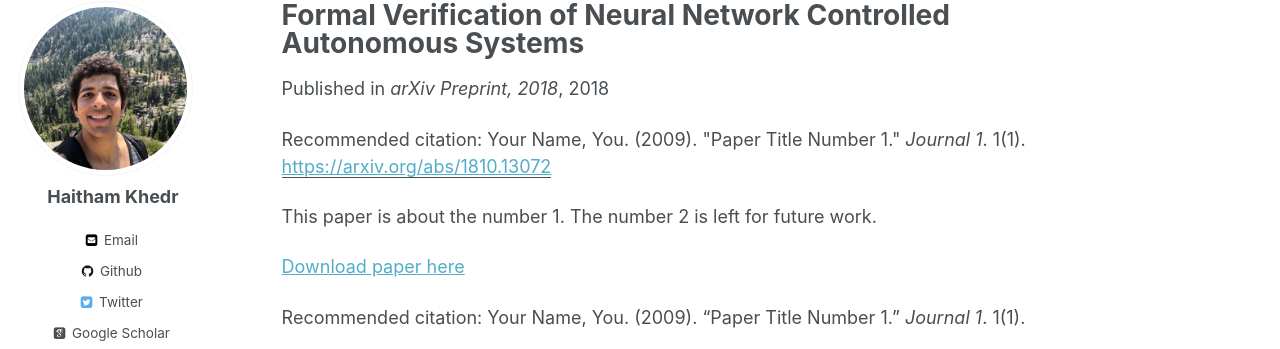
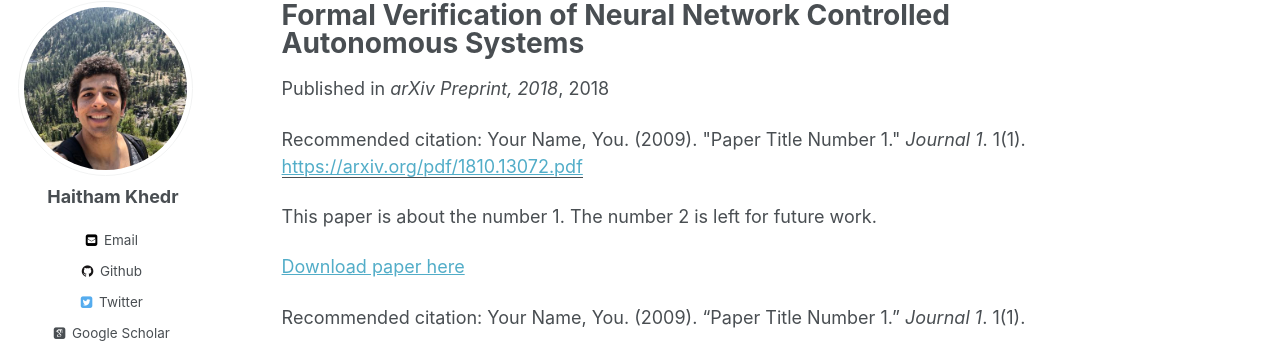
Before and after one commit to haithamkhedr/haithamkhedr.github.io, a Jekyll site: the page built from _publications/2018-10-27-Formal Verification of Neural Network Controlled Autonomous Systems.md, in a window 1280 px wide. Shown: the part 117-466 px from the top of the page. Built offline with Jekyll 4.4.1, drawn with Linux system fonts in a browser that asks for light colours; some web fonts are replaced; some of the changed lines change nothing that is shown.

Commit message:
Update 2018-10-27-Formal Verification of Neural Network Controlled Autonomous Systems.md

```diff
--- a/_publications/2018-10-27-Formal Verification of Neural Network Controlled Autonomous Systems.md
+++ b/_publications/2018-10-27-Formal Verification of Neural Network Controlled Autonomous Systems.md
@@ -5,7 +5,7 @@ permalink: /publication/2018-10-27-Formal Verification of Neural Network Control
 excerpt: 'This paper is about the number 1. The number 2 is left for future work.'
 date: 2018-10-27
 venue: 'arXiv Preprint, 2018'
-paperurl: 'https://arxiv.org/abs/1810.13072'
+paperurl: 'https://arxiv.org/pdf/1810.13072.pdf'
 citation: 'Your Name, You. (2009). &quot;Paper Title Number 1.&quot; <i>Journal 1</i>. 1(1).'
 authors: ['Xiaowu Sun,','Haitham Khedr,','Yasser Shoukry']
 ---
```
